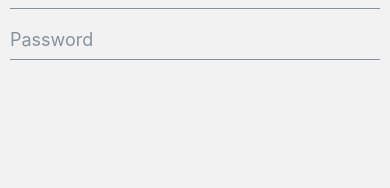
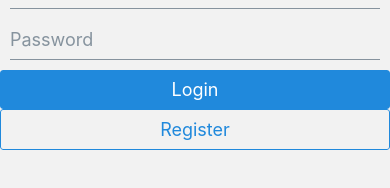
Before and after one commit to dylpark/Signal-Clone, a React Native app: screen /Login in a window 390 px wide. Shown: the part 296-484 px from the top of the page. Built offline with nearby package versions, Linux system fonts and the light colour scheme.

Commit message:
Adding state and styles container

```diff
--- a/screens/LoginScreen.js
+++ b/screens/LoginScreen.js
@@ -1,12 +1,17 @@
-import React from "react";
+import React, { useState } from "react";
 import { StyleSheet, Text, View } from "react-native";
 import { Button, Input, Image } from "react-native-elements";
 import { StatusBar } from "expo-status-bar";
 
 const LoginScreen = () => {
+  const [email, setEmail] = useState("");
+  const [password, setPassword] = useState("");
+
+  const signIn = () => {};
+
   return (
     <View>
-      <StatusBar style="light" />
+      <StatusBar style={styles.container} />
       <Image
         source={{
           uri: "https://blog.mozilla.org/internetcitizen/files/2018/08/signal-logo.png",
@@ -15,9 +20,31 @@ const LoginScreen = () => {
       />
 
       <View style={styles.inputContainer}>
-        <Input placeholder="Email" autoFocus type="email" />
-        <Input placeholder="Password" secureTextEntry type="password" />
+        <Input
+          placeholder="Email"
+          autoFocus
+          type="email"
+          value={email}
+          onChangeText={(text) => setEmail(text)}
+        />
+        <Input
+          placeholder="Password"
+          secureTextEntry
+          type="password"
+          value={password}
+          onChangeText={(text) => setPassword(text)}
+        />
       </View>
+      <Button
+        containerStyle={styles.button}
+        onPress={signIn}
+        title="Login"
+      ></Button>
+      <Button
+        containerStyle={styles.button}
+        type="outline"
+        title="Register"
+      ></Button>
     </View>
   );
 };
@@ -25,5 +52,13 @@ const LoginScreen = () => {
 export default LoginScreen;
 
 const styles = StyleSheet.create({
+  container: {
+    flex: 1,
+    alignItems: "center",
+    justifyContent: "center",
+    padding: 10,
+    backgroundColor: "white",
+  },
   inputContainer: {},
+  button: {},
 });
```
